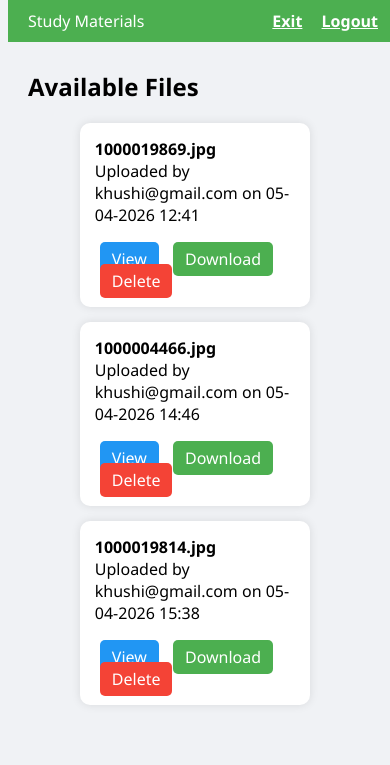
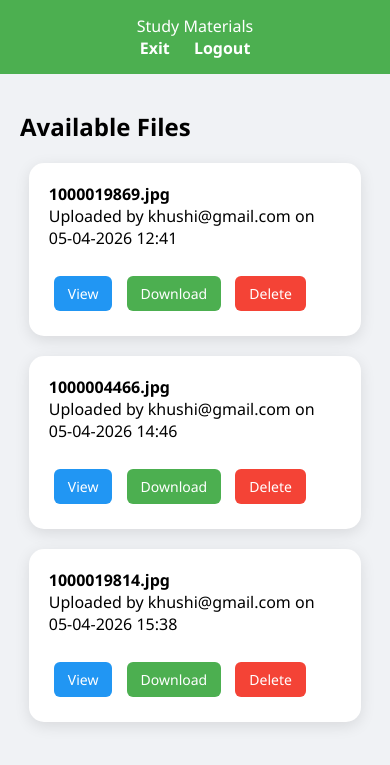
Before and after one commit to upse-dev7/studyshare-project, a Flask app: page /materials in a window 390 px wide. Shown: the top 765 px of the page. Run offline with Flask 3, Linux system fonts and the light colour scheme; data comes from the database, SQL or seed files in the repository.

Commit message:
improve mobile responsive UI

```diff
--- a/static/style.css
+++ b/static/style.css
@@ -1,27 +1,32 @@
 body {
     font-family: 'Segoe UI', sans-serif;
     background: #f0f2f5;
-    margin-top: 30px;
+    margin: 0;
+    padding-top: 70px;
 }
 
 /* Navbar */
 .navbar {
     position: fixed;
     top: 0;
+    width: 100%;
     z-index: 1000;
-    width: 100%;
     background: #4CAF50;
-    padding: 10px 20px;
+    padding: 15px 20px;
     box-sizing: border-box;
     color: white;
+
     display: flex;
     justify-content: space-between;
+    align-items: center;
+    flex-wrap: wrap;
 }
 
 .navbar a {
     color: white;
-    margin-left: 15px;
+    margin: 5px 10px;
     font-weight: bold;
+    text-decoration: none;
 }
 
 /* Container */
@@ -32,86 +37,131 @@
 /* Cards */
 .card {
     background: white;
-    padding: 15px;
-    margin: 15px auto;
-    width: 60%;
-    border-radius: 10px;
-    box-shadow: 0 0 10px rgba(0,0,0,0.1);
+    padding: 20px;
+    margin: 20px auto;
+
+    width: 90%;
+    max-width: 700px;
+
+    border-radius: 15px;
+    box-shadow: 0 4px 15px rgba(0,0,0,0.1);
+
+    box-sizing: border-box;
 }
 
 /* Buttons */
 .btn {
-    padding: 6px 12px;
-    border-radius: 5px;
+    display: inline-block;
+    padding: 8px 14px;
+    border-radius: 6px;
     text-decoration: none;
     color: white;
     margin: 5px;
+    font-size: 14px;
 }
 
 .view { background: #2196F3; }
 .download { background: #4CAF50; }
 .delete { background: #f44336; }
 
-/* Center login box */
+/* Center login/register box */
 .center-box {
-    width: 300px;
-    margin: 100px auto;
+    width: 90%;
+    max-width: 350px;
+
+    margin: 80px auto;
     background: white;
-    padding: 20px;
-    border-radius: 10px;
+
+    padding: 25px;
+    border-radius: 15px;
+
     text-align: center;
-    box-shadow: 0 0 10px rgba(0,0,0,0.1);
+
+    box-shadow: 0 4px 15px rgba(0,0,0,0.1);
+
+    box-sizing: border-box;
 }
 
-/* Input fields */
+/* Inputs */
 input {
-    width: 90%;
-    padding: 8px;
-    border-radius: 5px;
+    width: 100%;
+    padding: 10px;
+
+    margin: 10px 0;
+
+    border-radius: 6px;
     border: 1px solid #ccc;
+
+    box-sizing: border-box;
 }
 
-/* Success message */
+/* Headings */
+h1 {
+    text-align: center;
+    color: #333;
+}
+
+/* Paragraphs */
+p {
+    text-align: center;
+}
+
+/* Messages */
 .success {
     color: green;
     font-weight: bold;
 }
 
-/* Error message */
 .error {
     color: red;
     font-weight: bold;
 }
 
-h1 {
-    text-align: center;
-    color: #333;
-}
-
-p {
-    text-align: center;
-}
-
 .flash-message {
     color: white;
     background-color: #ff4d4d;
-    padding: 10px;
+    padding: 12px;
     text-align: center;
-    margin: 10px;
-    border-radius: 5px;
-    font-size: 18px;
+    margin: 10px auto;
+    border-radius: 6px;
+    width: 90%;
+    max-width: 500px;
 }
 
+/* Logout */
 .logout-container {
     display: flex;
     justify-content: center;
-    align-items:flex-start;
-    height: 100vh;
+    align-items: flex-start;
+
+    min-height: 100vh;
+
     padding-top: 120px;
 }
 
 .logout-message {
-    font-size: 35px;
+    font-size: 32px;
     color: rgb(13, 66, 48);
     text-align: center;
 }
+
+/* Mobile Responsive */
+@media (max-width: 768px) {
+
+    .navbar {
+        flex-direction: column;
+        align-items: center;
+    }
+
+    .card {
+        width: 95%;
+    }
+
+    .logout-message {
+        font-size: 24px;
+    }
+
+    h1 {
+        font-size: 26px;
+    }
+}
```
